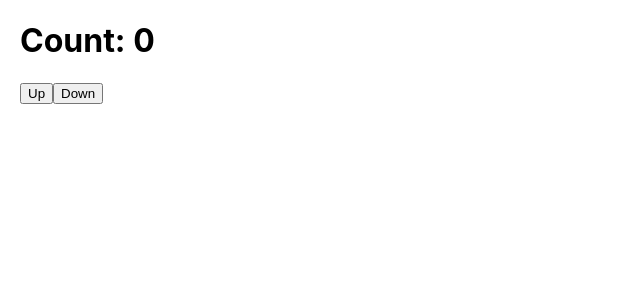
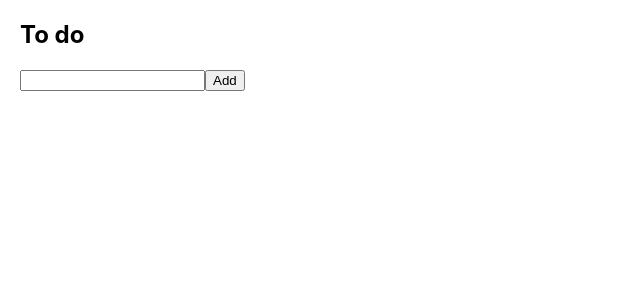
Before and after one commit to manhnv193/tiktok_clone, a React (Create React App) app: page / in a window 1280 px wide. Shown: the top 300 px of the page, without its empty margins (0-640 px from the left). Built offline with nearby package versions, Linux system fonts and the light colour scheme.

Commit message:
Todo App with useReducer() hook | Hiểu rõ hơn về useReducer()

```diff
--- a/src/App.js
+++ b/src/App.js
@@ -1,4 +1,5 @@
-import { useState, useReducer } from "react";
+import { hover } from "@testing-library/user-event/dist/hover";
+import { useState, useReducer, useRef } from "react";
 
 // useState
 // 1. Initial state: 0
@@ -11,43 +12,108 @@ import { useState, useReducer } from "react";
 // 3. Reducer
 // 4. Dispatch: Kích hoạt
 
+// 1. Initial state
+const initiState = {
+  job: '',
+  jobs: []
+}
 
-// Init state
-const initState = 0;
+// 2. Action
+const SET_JOB = 'set_job'
+const ADD_JOB = 'add_job'
+const DELETE_JOB = 'delete_job'
 
-// Actions
-const UP_ACTION = 'up';
-const DOWN_ACTION = 'down';
-
-// Reducer
-const reducer = (state, action) => {
-  console.log('Reducer running')
-  switch (action) {
-    case UP_ACTION:
-      return state + 1;
-    case DOWN_ACTION:
-      return state - 1;
-    default:
-      throw new Error('Invalid action');
+const setJob = (payload) => {
+  return {
+    type: SET_JOB,
+    payload
   }
 }
 
+const addJob = (payload) => {
+  return {
+    type: ADD_JOB,
+    payload
+  }
+}
+
+const deleteJob = (payload) => {
+  return {
+    type: DELETE_JOB,
+    payload
+  }
+}
+
+// 3. Reducer
+const reducer = (state, action) => {
+  let newState
+
+  switch (action.type) {
+    case SET_JOB:
+      newState = {
+        ...state,
+        job: action.payload
+      }
+      break
+    case ADD_JOB:
+      newState = {
+        ...state,
+        jobs: [...state.jobs, action.payload]
+      }
+      break
+    case DELETE_JOB:
+      newState = {
+        ...state,
+        jobs: state.jobs.filter((_, index) => index !== action.payload)
+      }
+      break
+    default:
+      throw new Error('Invalid action')
+  }
+
+  return newState
+}
+
+// 4. Dispatch: Kích hoạt
+
 function App() {
-  const [count, dispatch] = useReducer(reducer, initState);
+
+  const [state, dispatch] = useReducer(reducer, initiState)
+
+  const { job, jobs } = state
+
+  const inputRef = useRef()
+
+  const handleSubmit = () => {
+    dispatch(addJob(job))
+    dispatch(setJob(''))
+    inputRef.current.focus()
+  }
 
   return (
     <div style={{ padding: '0px 20px' }}>
-      <h1>Count: {count}</h1>
-      <button
-        onClick={() => dispatch(UP_ACTION)}
-      >
-        Up
-      </button>
-      <button
-        onClick={() => dispatch(DOWN_ACTION)}
-      >
-        Down
-      </button>
+      <h2>To do</h2>
+      <input
+        type="text"
+        ref={inputRef}
+        value={job}
+        onChange={e => dispatch(setJob(e.target.value))}
+      />
+      <button onClick={handleSubmit}>Add</button>
+      <ul>
+        {jobs.map((job, index) => (
+          <li key={index}>
+            {job}
+            <span
+              onClick={() => dispatch(deleteJob(index))}
+              style={{
+                cursor: 'pointer',
+              }}>
+            &times;
+            </span>
+          </li>
+        ))}
+      </ul>
     </div>
   );
 }
```
